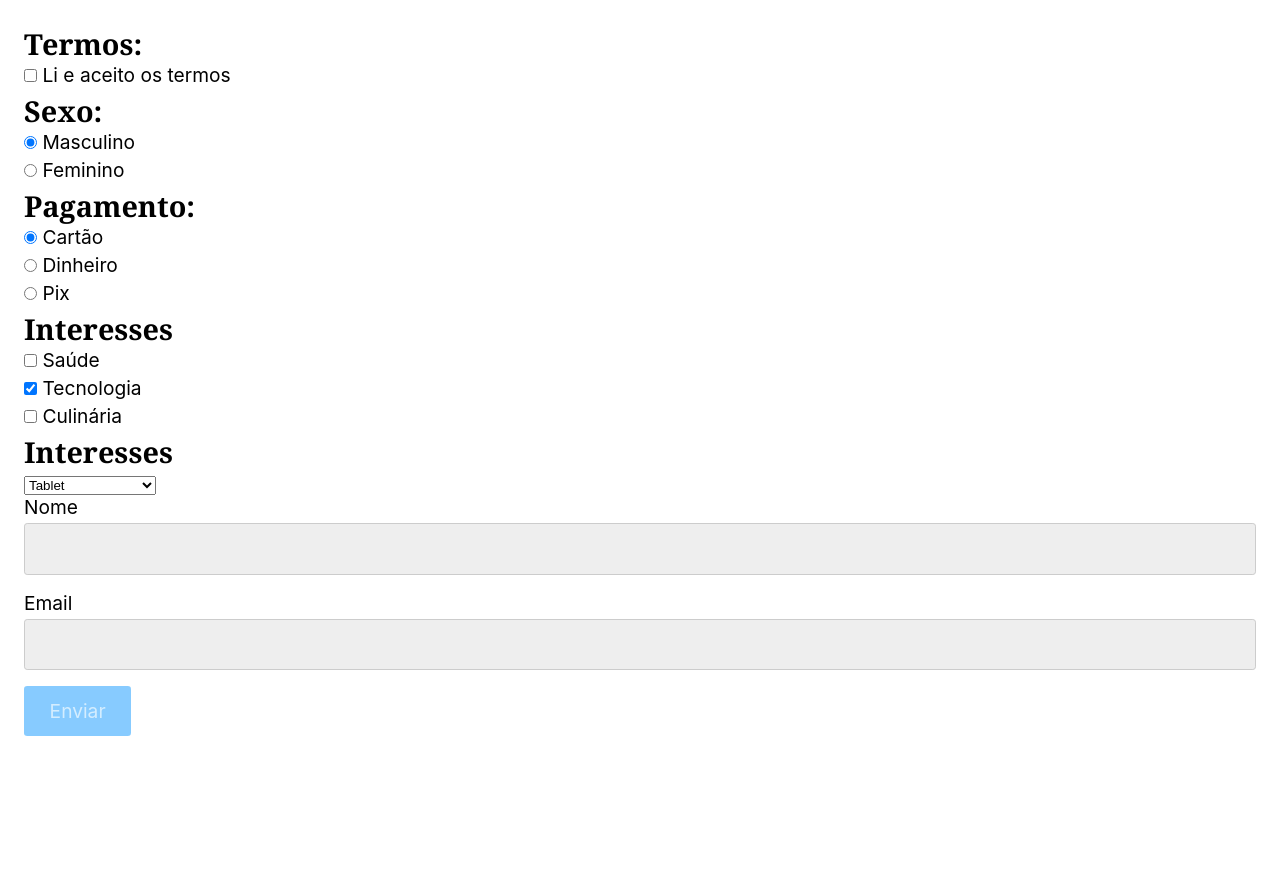
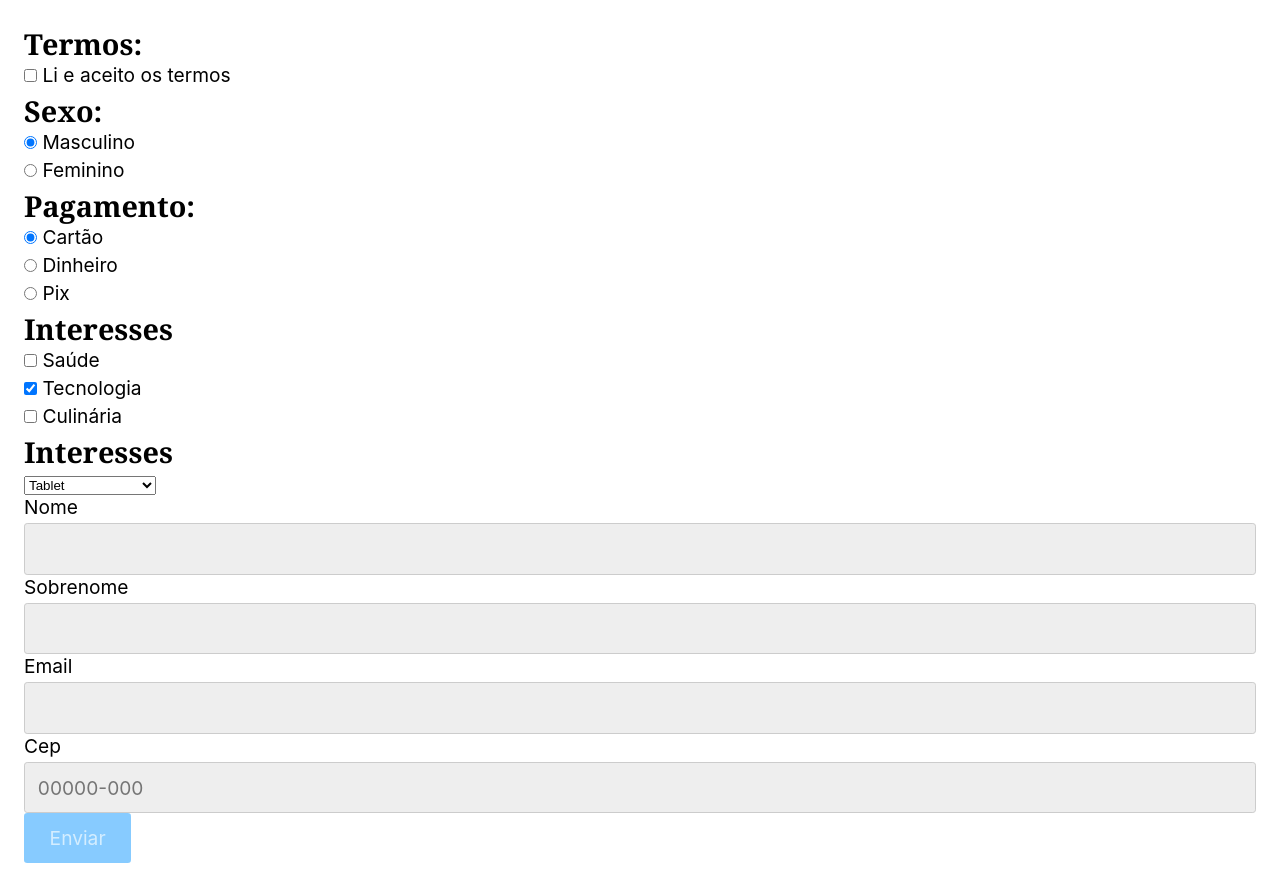
Before and after one commit to lefialho/react-origamid-aulas, a React (Create React App) app: page / in a window 1280 px wide. Before the commit the page ends 800 px from the top, so only its background shows below. Built offline with nearby package versions, Linux system fonts and the light colour scheme.

Commit message:
Aula validação de formulário

```diff
--- a/public/style.css
+++ b/public/style.css
@@ -55,7 +55,7 @@
   border-radius: var(--radius);
   background: #eee;
   transition: 0.2s;
-  margin-bottom: 1rem;
+  /* margin-bottom: 1rem; */
 }
 
 input[type="text"]:focus,
--- a/src/formularios/components/index.js
+++ b/src/formularios/components/index.js
@@ -3,18 +3,35 @@
 import { Input } from './input';
 import { Radio } from './radio';
 import { Select } from './select';
+import { useForm } from './useForm';
 
 export function FormComponents() {
-  const [name, setName] = useState('');
-  const [email, setEmail] = useState('');
   const [select, setSelect] = useState('Tablet');
   const [sexo, setSexo] = useState('Masculino');
   const [pagamento, setPagamento] = useState('Cartão');
   const [interesse, setInteresse] = useState(['Tecnologia']);
   const [termo, setTermo] = useState([]);
+  const cep = useForm('cep');
+  const email = useForm('email');
+  const name = useForm();
+  const surname = useForm(false);
+  // const [name, setName] = useState('');
+  // const [email, setEmail] = useState('');
+  // const [cep, setCep] = useState('');
+  // const [error, setError] = useState(null);
+
+  function handleSubmit(e) {
+    e.preventDefault();
+    if (cep.validate() && email.validate() && name.validate()) {
+      console.log('enviou');
+    } else {
+      console.log('Não enviou');
+    }
+    // if (validateCep(cep)) {
+  }
 
   return (
-    <form action="">
+    <form onSubmit={handleSubmit}>
       <h2>Termos:</h2>
       <Checkbox
         options={['Li e aceito os termos']}
@@ -45,7 +62,21 @@
         value={select}
         setValue={setSelect}
       />
+      <Input type="text" label="Nome" id="nome" {...name} />
+      <Input type="text" label="Sobrenome" id="sobrenome" {...surname} />
+      <Input type="email" label="Email" id="email" {...email} />
       <Input
+        type="text"
+        label="Cep"
+        id="cep"
+        placeholder="00000-000"
+        {...cep}
+        // value={cep.value}
+        // setValue={setCep}
+        // onchange={handleChange}
+        // onBlur={handleBlur}
+      />
+      {/* <Input
         type="text"
         id="nome"
         label="Nome"
@@ -60,8 +91,35 @@
         value={email}
         setValue={setEmail}
         required
-      />
+      /> */}
+      {/* {error && <p>{error}</p>} */}
       <button disabled={termo.length === 0}>Enviar</button>
     </form>
   );
 }
+
+// function handleChange({ target }) {
+//   if (error) validateCep(target.value);
+//   setCep(target.value);
+// }
+
+// function validateCep(value) {
+//   if (value.length === 0) {
+//     setError('Preencha um valor');
+//     return false;
+//   } else if (!/^\d{5}-?\d{3}$/.test(value)) {
+//     setError('Preencha um CEP válido');
+//     return false;
+//   } else {
+//     setError(null);
+//     return true;
+//   }
+// }
+
+// function handleBlur({ target }) {
+//   validateCep(target.value);
+//   console.log(validateCep(target.value));
+//   const regex = /^\d{5}-?\d{3}$/;
+//   const validacao = regex.test(target.value);
+//   console.log(validacao);
+// }
--- a/src/formularios/components/input.js
+++ b/src/formularios/components/input.js
@@ -1,13 +1,42 @@
-export function Input({ id, label, setValue, ...props }) {
+export function Input({
+  id,
+  label,
+  onchange,
+  value,
+  type,
+  onBlur,
+  placeholder,
+  error,
+}) {
   return (
     <>
       <label htmlFor={id}>{label}</label>
       <input
         id={id}
         name={id}
-        onChange={({ target }) => setValue(target.value)}
-        {...props}
+        onChange={onchange}
+        placeholder={placeholder}
+        onBlur={onBlur}
+        type={type}
+        value={value}
+        // onChange={({ target }) => setValue(target.value)}
       />
+      {error && <p style={{ color: 'red' }}>{error}</p>}
     </>
   );
 }
+
+// export function Input({ id, label, onchange, ...props }) {
+//   return (
+//     <>
+//       <label htmlFor={id}>{label}</label>
+//       <input
+//         id={id}
+//         name={id}
+//         onChange={onchange}
+//         // onChange={({ target }) => setValue(target.value)}
+//         {...props}
+//       />
+//     </>
+//   );
+// }
--- /dev/null
+++ b/src/formularios/components/useForm.js
@@ -0,0 +1,49 @@
+import { useState } from 'react';
+
+const validationTypes = {
+  cep: {
+    regex: /^\d{5}-?\d{3}$/,
+    message: 'Cep inválido',
+  },
+  email: {
+    regex:
+      /^(([^<>()[\]\\.,;:\s@"]+(\.[^<>()[\]\\.,;:\s@"]+)*)|(".+"))@((\[[0-9]{1,3}\.[0-9]{1,3}\.[0-9]{1,3}\.[0-9]{1,3}\])|(([a-zA-Z\-0-9]+\.)+[a-zA-Z]{2,}))$/,
+    message: 'Email inválido',
+  },
+};
+
+export function useForm(validationType) {
+  const [value, setValue] = useState('');
+  const [error, setError] = useState('');
+
+  function validateForm(value) {
+    if (validationType === false) return true; // Validação para campos não obrigtatórios
+    if (value.length === 0) {
+      setError('Preencha um valor');
+      return false;
+    } else if (
+      validationTypes[validationType] &&
+      !validationTypes[validationType].regex.test(value)
+    ) {
+      setError(validationTypes[validationType].message);
+      return false;
+    } else {
+      setError(null);
+      return true;
+    }
+  }
+
+  function onchange({ target }) {
+    if (error) validateForm(target.value);
+    setValue(target.value);
+  }
+
+  return {
+    value,
+    setValue,
+    error,
+    onchange,
+    onBlur: () => validateForm(value),
+    validate: () => validateForm(value),
+  };
+}
```
